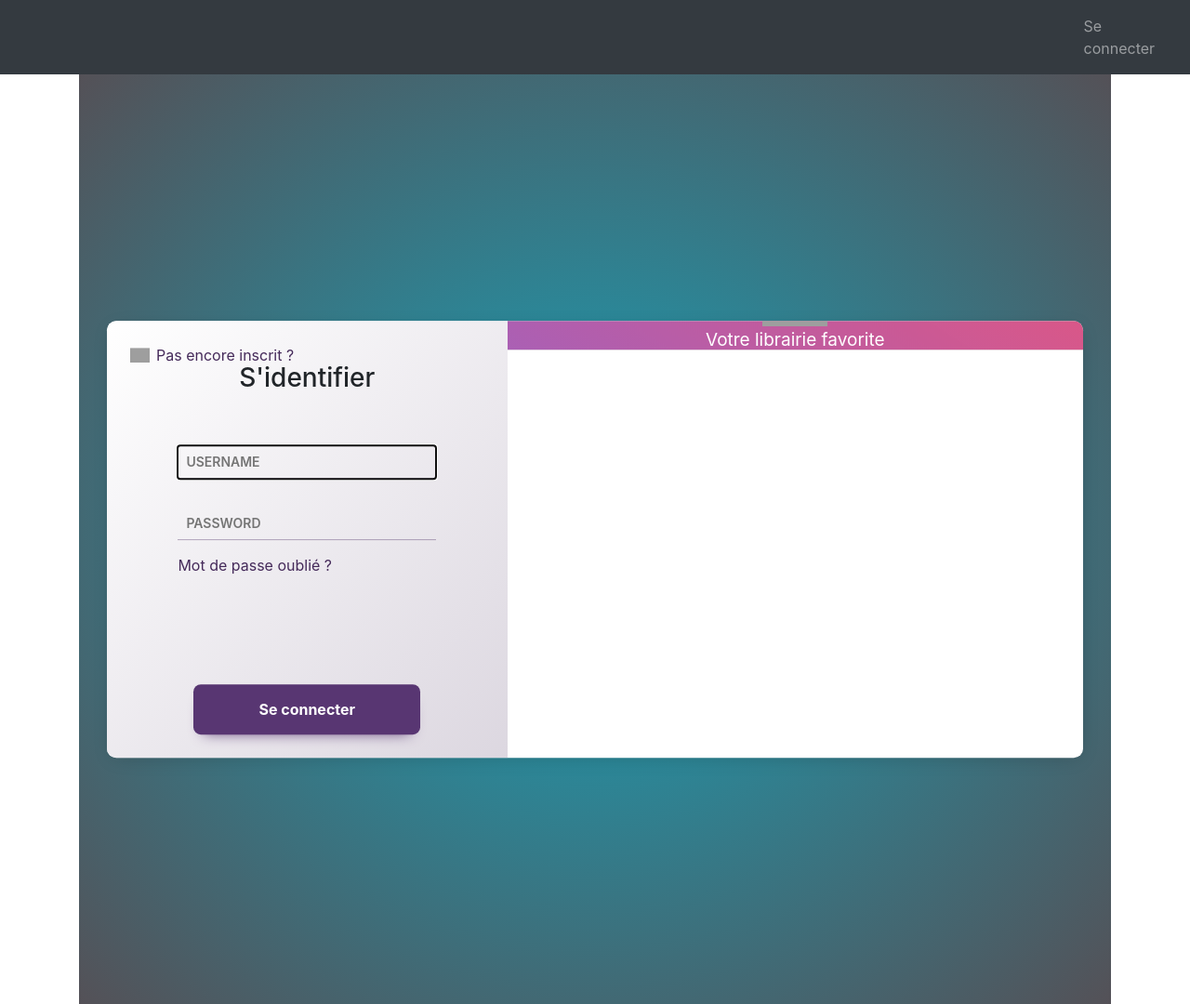
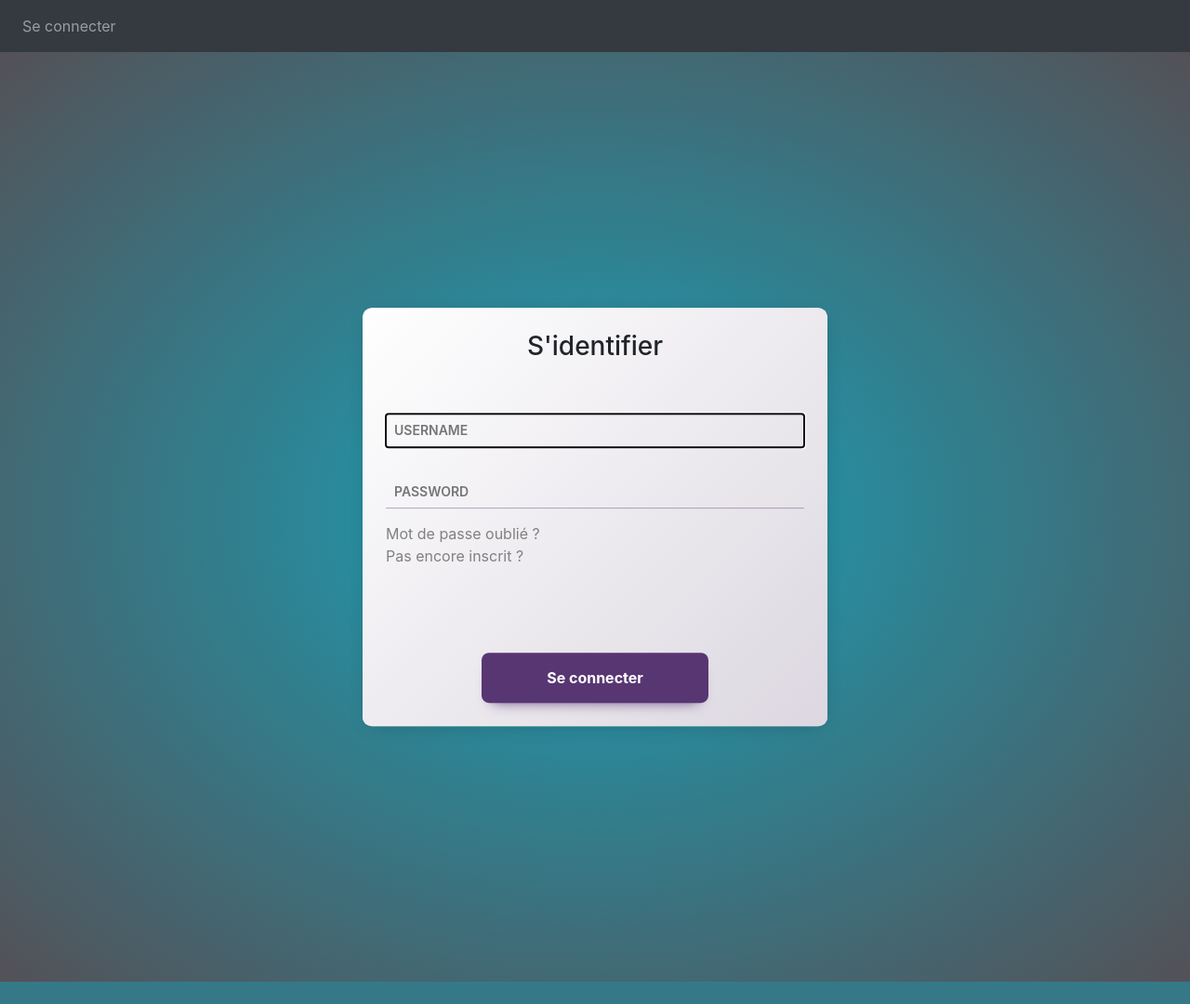
Before and after one commit to alilou-dev/DjangoLibManagement, a Django app: page /login/ in a window 1280 px wide. Shown: the whole page at 93% size. After the commit the page ends 1056 px from the top, so only its background shows below. Run offline with Django 3.2, Linux system fonts and the light colour scheme; some libraries are stand-ins or nearby versions; grey boxes are pictures that could not be loaded.

Commit message:
Enhance some style

```diff
--- a/main/templates/registration/login.html
+++ b/main/templates/registration/login.html
@@ -24,7 +24,7 @@
 				}
 
 				.login_box {
-					width: 1050px;
+					width: 500px;
 					height: 600pax;
 					position: absolute;
 					top: 50%;
@@ -38,7 +38,7 @@
 				}
 
 				.login_box .left {
-					width: 41%;
+					width: 100%;
 					height: 100%;
 					padding: 25px 25px;
 				}
@@ -49,8 +49,11 @@
 				}
 
 				.left .top_link a {
-					color: #452a5a;
 					font-weight: 400;
+				}
+
+				.left .top_link a:hover {
+					color: grey
 				}
 
 				.left .top_link {
@@ -63,7 +66,7 @@
 					justify-content: center;
 					align-self: center;
 					height: 100%;
-					width: 73%;
+					width: 100%;
 					margin: auto;
 				}
 
@@ -152,41 +155,31 @@
 					padding-right: 7px;
 					margin-top: -3px;
 				}
+
+				.color-black {
+					color: grey;
+				}
 			</style>
 		</head>
 		<body>
 			<section class="login">
 				<div class="login_box">
 					<div class="left">
-						<div class="top_link">
-							<a href="/register">
-								{% load static %}
-								<img src="{% static 'book.jpg' %}" alt="" />Pas encore inscrit ?</a
-							>
-						</div>
-						<div class="contact">
 							<form method="post">
 								{% csrf_token %}
 								<h3>S'identifier</h3>
 								{% render_field form.username type="text" placeholder="USERNAME" %}
 								{% render_field form.password type="password" placeholder="PASSWORD" %}
 								<div class="top_link">
-									<a href="/password_reset">Mot de passe oublié ?</a>
+									<a href="/password_reset" class="text-decoration-none color-black">Mot de passe oublié ?</a>
+									<p>
+									<a href="/register"  class="text-decoration-none color-black">
+										{% load static %}
+										Pas encore inscrit ?</a
+									>
 								</div>
 								<button class="submit">Se connecter</button>
 							</form>
-						</div>
-					</div>
-					<div class="right">
-						<div class="right-text">
-							<h5>Votre librairie favorite</h5>
-						</div>
-						<div class="right-inductor">
-							<img
-								src="{% static '../../../DjangoBib/static/images/book.jpg' %}"
-								alt=""
-							/>
-						</div>
 					</div>
 				</div>
 			</section>
--- a/main/templates/shared/base.html
+++ b/main/templates/shared/base.html
@@ -14,7 +14,7 @@
 		</head>
 		<body>
 			<nav class="navbar navbar-expand-lg navbar-dark bg-dark">
-				<div class="container-fluid">
+				<div class="">
 					<div>
 						<ul class="navbar-nav">
 							{% if user.is_authenticated %}
@@ -96,7 +96,7 @@
 					</ul>
 				</div>
 			</nav>
-			<div class="container">{% block content %}{% endblock %}</div>
+			<div>{% block content %}{% endblock %}</div>
 			<script
 				src="https://cdn.jsdelivr.net/npm/bootstrap@5.1.3/dist/js/bootstrap.bundle.min.js"
 				integrity="sha384-ka7Sk0Gln4gmtz2MlQnikT1wXgYsOg+OMhuP+IlRH9sENBO0LRn5q+8nbTov4+1p"
```
Also changed, not shown: main/templates/registration/sign_up.html (+19 -22 lines).
